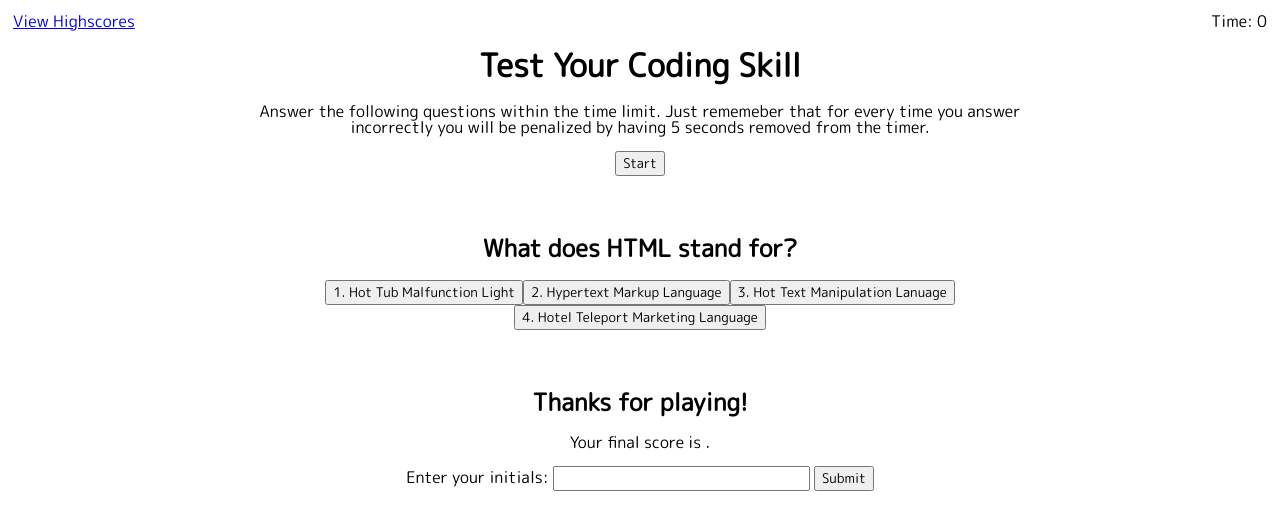
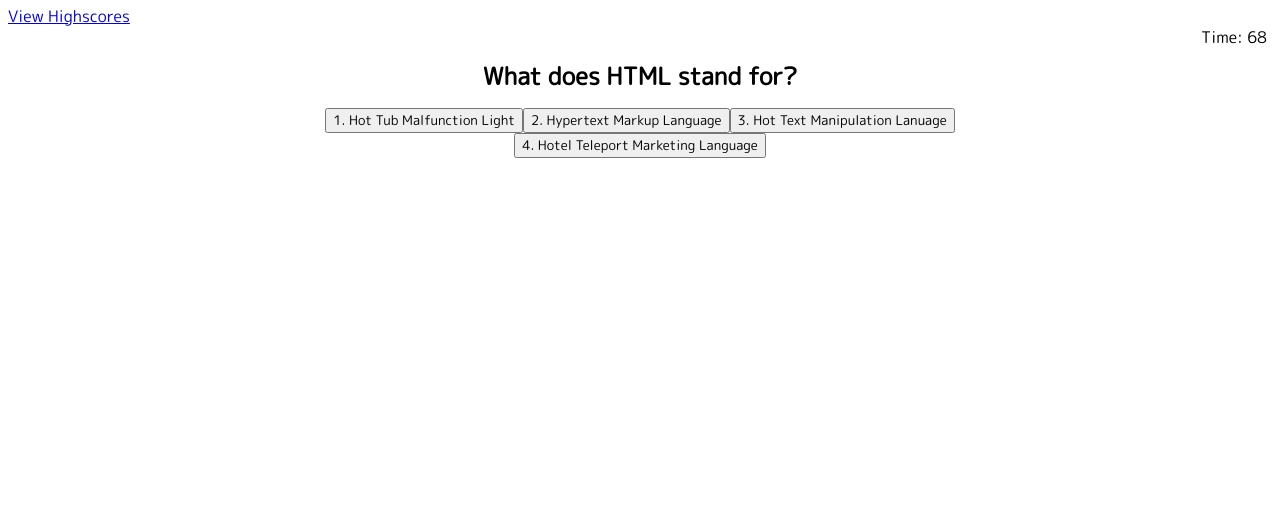
Before and after one commit to Josephmmead/javascriptQuiz, a plain HTML site: page index.html in a window 1280 px wide. Both pictures are taken after a click on the button "Start". Drawn offline with nearby package versions, Linux system fonts and the light colour scheme.

Commit message:
added timer function, end game function, and fixed a css bug

```diff
--- a/css/stylesheet.css
+++ b/css/stylesheet.css
@@ -3,6 +3,9 @@
     box-sizing: border-box;
 }
 
+.hide{
+    display: none ;
+}
 
 #startScreen, #questions,
  #endScreen{
@@ -13,12 +16,9 @@
     margin:auto;
     border-radius: 5px;
     width: 70%;
-
 };
 
-.hide{
-    display: none;
-}
+
 
 #highScore{
     float: left;
--- a/index.html
+++ b/index.html
@@ -14,7 +14,7 @@
 
     <div id="highScore"><a href="highscores.html">View Highscores</a></div>
 
-    <div id="timer">Time: <span id="time">0</span></div>
+    <div id="timer">Time: <span id="time"></span></div>
 
     <div class="wrapper">
 
@@ -27,7 +27,7 @@
             <button id="start">Start</button>
         </div>
 
-        <div id="questions" class="hide">
+        <div id="questions">
             <h2 id="questionHeader"></h2>
             <div id="choices" class="choices">
             </div>
--- a/js/logic.js
+++ b/js/logic.js
@@ -38,32 +38,47 @@ var questions = [
 
 
 var currentQuestionIndex = 0;
-var timer = $("#time");
-var score = 0;
+let timer = 70;
+let score = 0;
 var currentAnswer = questions[currentQuestionIndex].answer;
 let selection;
+var gameOver = false;
 
 
 
+// Onclick for the start button
 $("#start").on("click", function(){
     startQuiz();
+
+    var countdownTimer = setInterval(function(){
+        timer--;
+        console.log(timer);
+        document.getElementById("time").textContent = timer;
+        if(timer <= 0 || gameOver)
+            clearInterval(countdownTimer);
+            endGame();
+        },1000);
 });
 
 function startQuiz() {
     var startScreenEl = document.getElementById("startScreen");
+
+
     // hide start screen once start button is clicked
-
     startScreenEl.classList.add('hide');
 
-    // start timer upon clicking "Start Quiz"
 
     getQuestion();
 
-};
+    };
+
+
 
 function getQuestion() {
+
     $('#questionHeader').empty();
     $('#choices').empty();
+
 
     var currentQuestion = questions[currentQuestionIndex].question;
     var currentChoices = questions[currentQuestionIndex].choices;
@@ -73,6 +88,8 @@ function getQuestion() {
     headerElement.textContent = currentQuestion.question;
 
     var choicesElement = document.getElementById("choices");
+
+
 
 
    for( i = 0; i < currentChoices.length; i++) {
@@ -87,17 +104,19 @@ function getQuestion() {
         choicesElement.appendChild(choiceSelection);
 
     };
+
     headerElement.append(currentQuestion);
 
 
 };
-// $(document).on()"click",".end-btn", function(){
+
 
 $(document).on("click",".choice-btn", function(){
     selection = this.value;
-
+    endGame();
     if (selection !== currentAnswer) {
         alert("Wrong");
+        timer -= 5;
         currentQuestionIndex= currentQuestionIndex + 1;
         getQuestion();
 
@@ -107,4 +126,17 @@ $(document).on("click",".choice-btn", function(){
         currentQuestionIndex= currentQuestionIndex + 1;
         getQuestion(); };
 
+
 });
+
+
+function endGame(){
+if(currentQuestionIndex >= questions.length - 1|| timer <= 0){
+    console.log("this worked");
+    $("#questions").addClass("hide");
+    $("#endScreen").removeClass("hide");
+
+    $("#final-score").text(score + timer);
+    gameOver = true;
+};
+};
```
